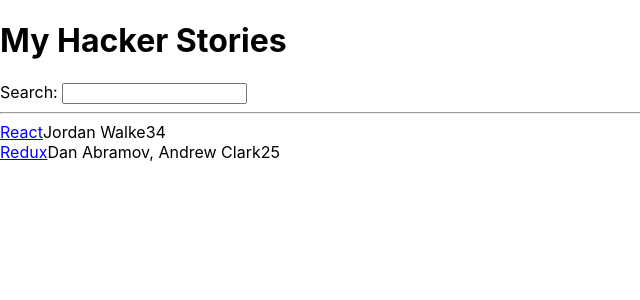
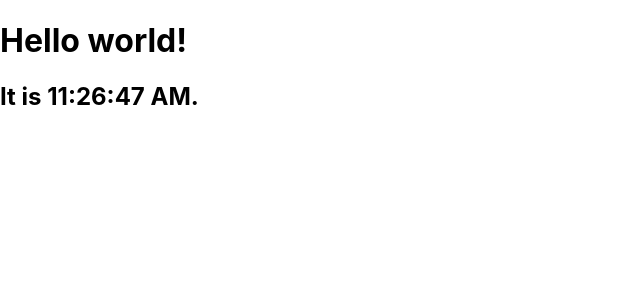
Before and after one commit to xwasp/hknews-react, a React (Create React App) app: page / in a window 1280 px wide. Shown: the top 300 px of the page, without its empty margins (0-640 px from the left). Built offline with nearby package versions, Linux system fonts and the light colour scheme.

Commit message:
added tick

```diff
--- a/src/index.js
+++ b/src/index.js
@@ -6,11 +6,23 @@
 
 ReactDOM.render(
   <React.StrictMode>
-    <App />
+    <App/>
   </React.StrictMode>,
   document.getElementById('root')
 );
 
+
+function tick(){
+  const element = (
+  <div>
+    <h1>Hello world!</h1>
+    <h2>It is {new Date().toLocaleTimeString()}.</h2>
+  </div>
+  );
+  ReactDOM.render(element,document.getElementById('root'));
+}
+
+setInterval(tick,1000);
 // If you want to start measuring performance in your app, pass a function
 // to log results (for example: reportWebVitals(console.log))
 // or send to an analytics endpoint. Learn more: https://bit.ly/CRA-vitals
```
